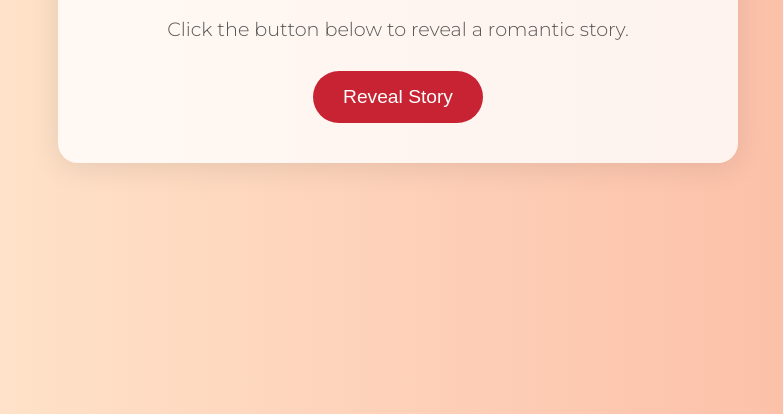
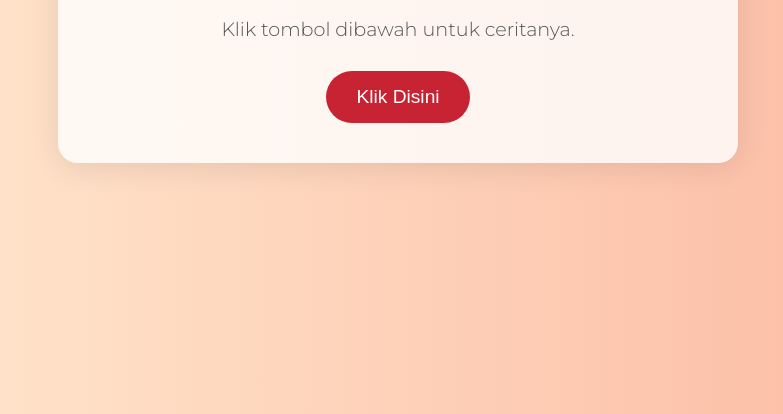
Before and after one commit to argyaega15/Sepasang, a plain HTML site: page index.html in a window 1280 px wide. Shown: the part 386-800 px from the top of the page, without its empty margins (242-1025 px from the left). Drawn offline with Linux system fonts and the light colour scheme.

Commit message:
Update index.html

```diff
--- a/index.html
+++ b/index.html
@@ -10,8 +10,8 @@
 <body>
     <div class="container">
         <h1>Sepasang</h1>
-        <p>Click the button below to reveal a romantic story.</p>
-        <button onclick="showStory()">Reveal Story</button>
+        <p>Klik tombol dibawah untuk ceritanya.</p>
+        <button onclick="showStory()">Klik Disini</button>
         <div id="story"></div>
     </div>
 
```
